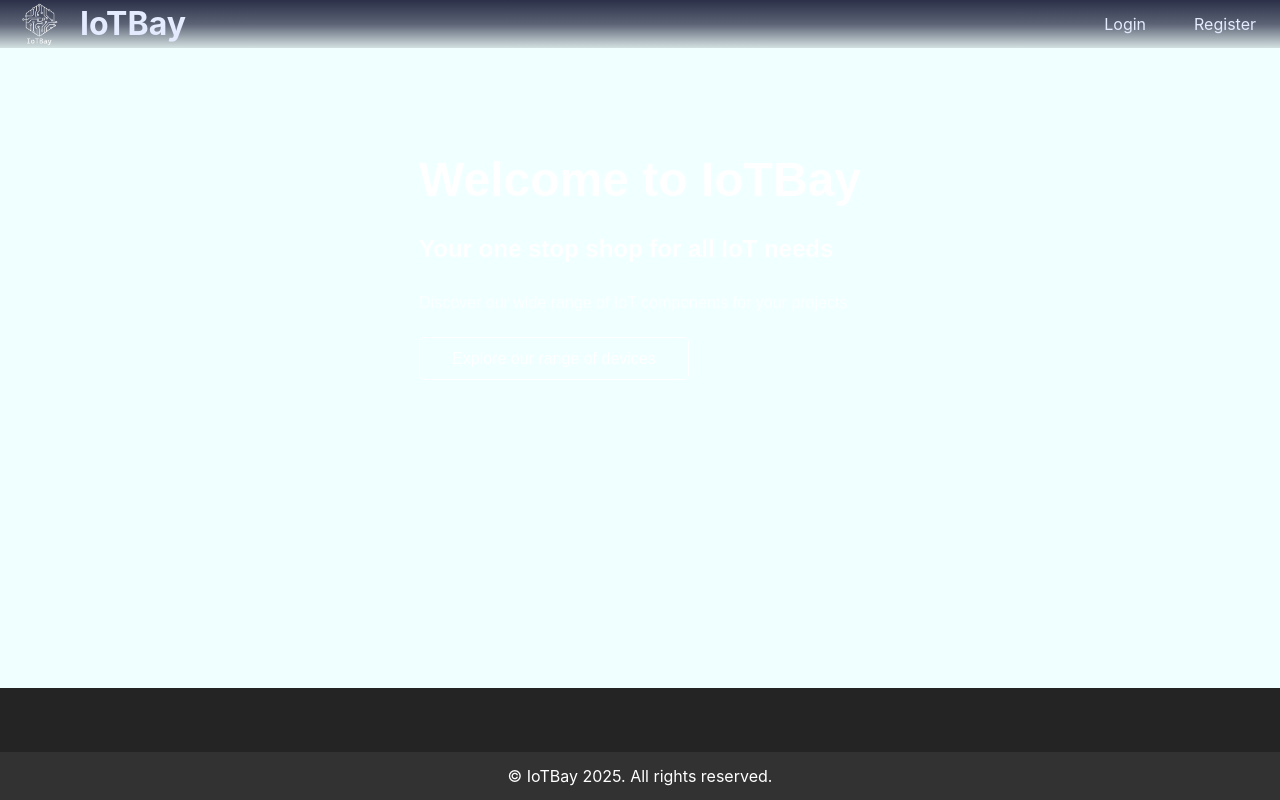
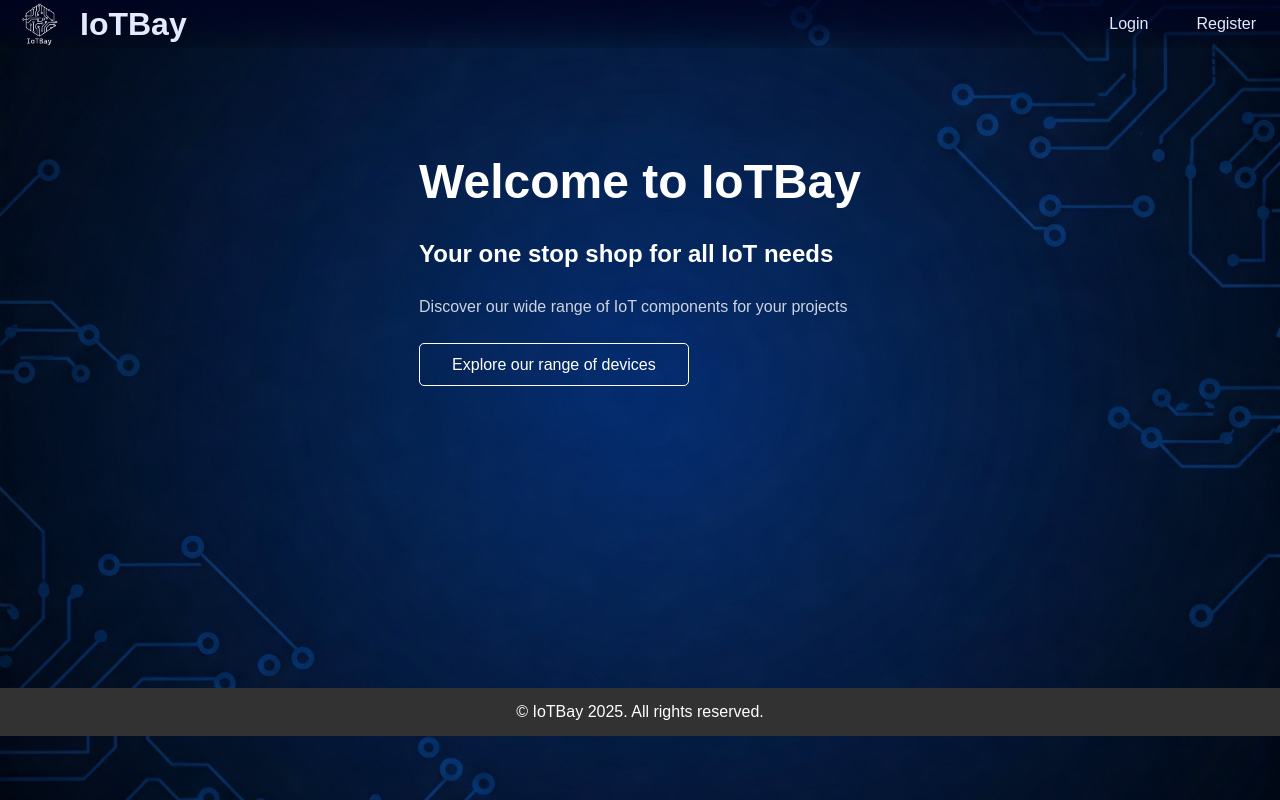
Before and after one commit to YM2992/IoTBay, a React (Vite) app in the folder Client/: page / in a window 1280 px wide. Built offline with nearby package versions, Linux system fonts and the light colour scheme.

Commit message:
Made footer stick to bottom of page rather than screen

```diff
--- a/Client/src/App.css
+++ b/Client/src/App.css
@@ -81,18 +81,31 @@ header nav a:hover::after {
   min-height: 80vh;
 }
 
+body {
+  font-family: sans-serif;
+  line-height: 1.6;
+  background-color: #f4f4f4;
+  color: #333;
+  background-image: url('./assets/landingBackground.jpg');
+  background-size: cover;
+  background-position: center;
+  background-attachment: fixed;
+  min-height: 100vh;
+  display: flex;
+  flex-direction: column;
+}
+
 /* FOOTER AREA */
 
 .footer {
   width: 100%;
   height: 3rem;
-  margin: 0 auto;
   line-height: 3rem;
   background-color: rgb(50, 50, 50);
   color: white;
   text-align: center;
   align-items: center;
   /* position: fixed; */
-  position: fixed;
-  bottom: 0;
+
+  margin-top: auto;
 }
```
